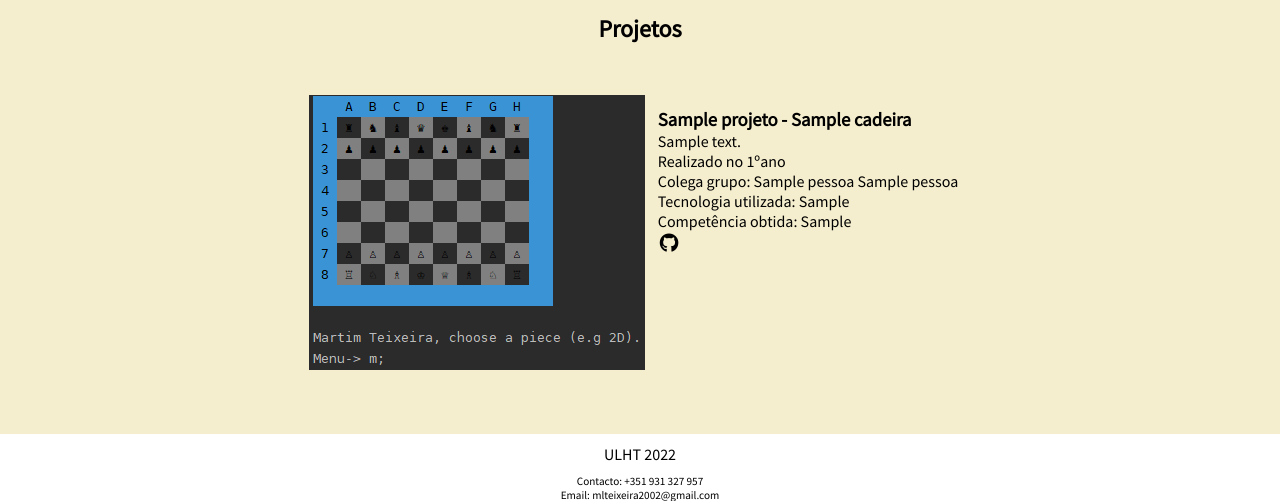
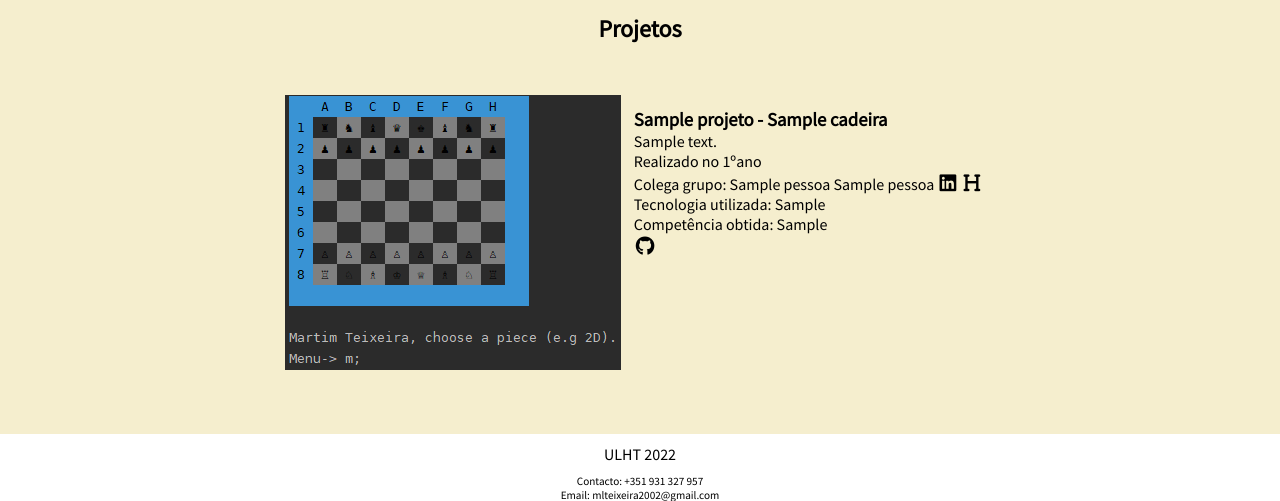
Before and after one commit to Martimlt/Portfoliopw, a Django app: page /projetos in a window 1280 px wide. Shown: the part 80-581 px from the top of the page. Run offline with Django 4.2, Linux system fonts and the light colour scheme; tables that the repository leaves empty hold one stand-in row (values such as "Sample post"); parts of the project's set-up code (start-up, migrations or seed data) failed here and were passed over; some libraries are stand-ins or nearby versions.

Commit message:
submissão

```diff
--- a/portfolio/templates/portfolio/projetos.html
+++ b/portfolio/templates/portfolio/projetos.html
@@ -15,7 +15,10 @@
                   <h3>{{ projeto.titulo }} - {{ projeto.cadeira }}</h3>
                   <p>{{ projeto.descricao }}</p>
                   <p>Realizado no {{ projeto.ano }}ºano</p>
-                  <p>Colega grupo: {{ projeto.participante }}</p>
+                  <p>Colega grupo: {{ projeto.participante }} <a href={{ projeto.participante.linkedin }} target="_blank"
+        ><i class="fa-brands fa-linkedin button1"></i
+      ></a> <a href={{ projeto.participante.outroLink }} target="_blank"
+        ><i class="fa-solid fa-heading button1"></i></a></p></p>
                   <p>Tecnologia utilizada: {{ projeto.tecnologia }}</p>
                   <p>Competência obtida: {{ projeto.competencia }}</p>
                   <a href="{{ projeto.linkGit }}" target="_blank"
```
Also changed, not shown: ProjetoFP.png (added).
